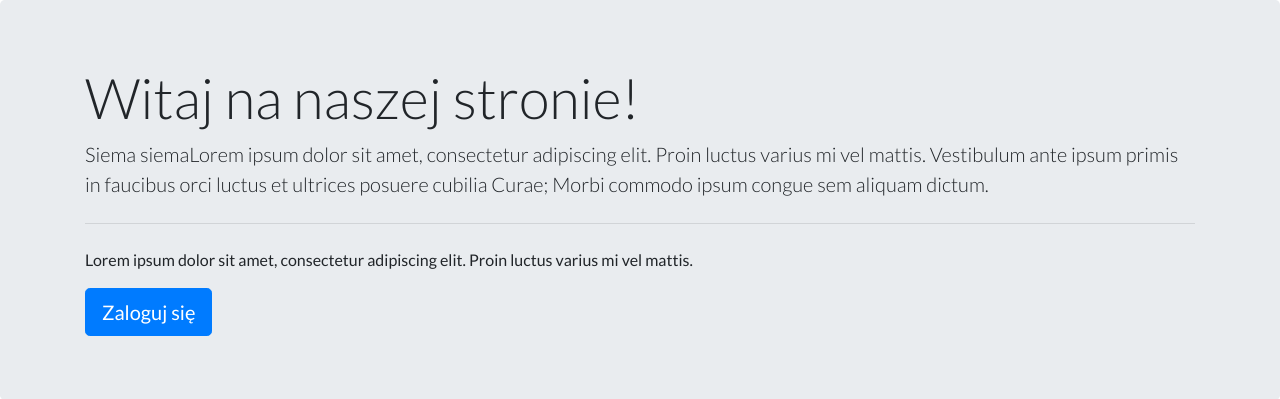
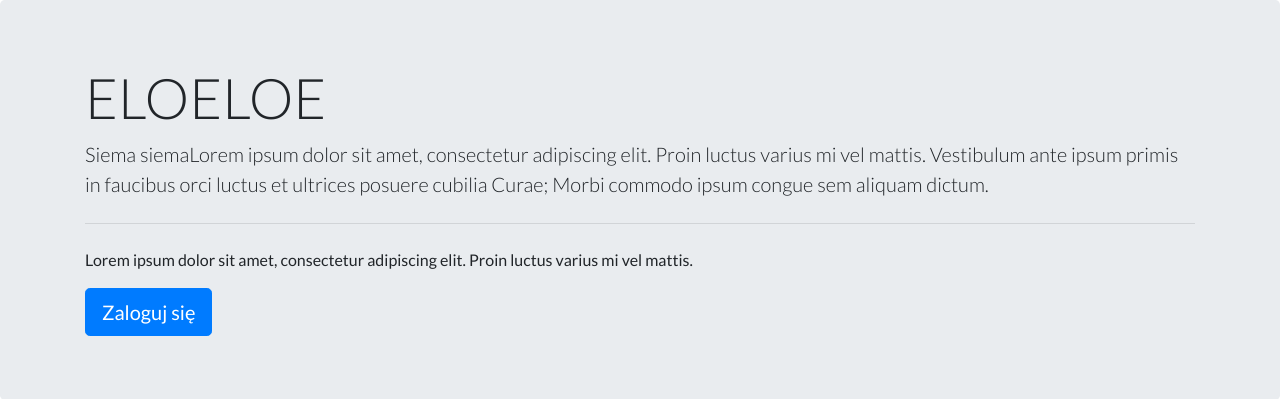
Before and after one commit to nathiss/FirmaTransportowa, a Django app: page / in a window 1280 px wide. Shown: the part 56-455 px from the top of the page. Run offline with Django 3.2, Linux system fonts and the light colour scheme; data that the repository does not hold is empty; some libraries are stand-ins or nearby versions.

Commit message:
Update index.html

```diff
--- a/app/webapp/templates/webapp/index.html
+++ b/app/webapp/templates/webapp/index.html
@@ -7,7 +7,7 @@
     <div class="container">
       <div class="row">
         <div class="col">
-          <h1 class="display-4">Witaj na naszej stronie!</h1>
+          <h1 class="display-4">ELOELOE</h1>
           <p class="lead">
             Siema siemaLorem ipsum dolor sit amet, consectetur adipiscing elit. Proin luctus varius mi vel mattis.
             Vestibulum ante ipsum primis in faucibus orci luctus et ultrices posuere cubilia Curae; Morbi commodo ipsum congue sem aliquam dictum.
```
